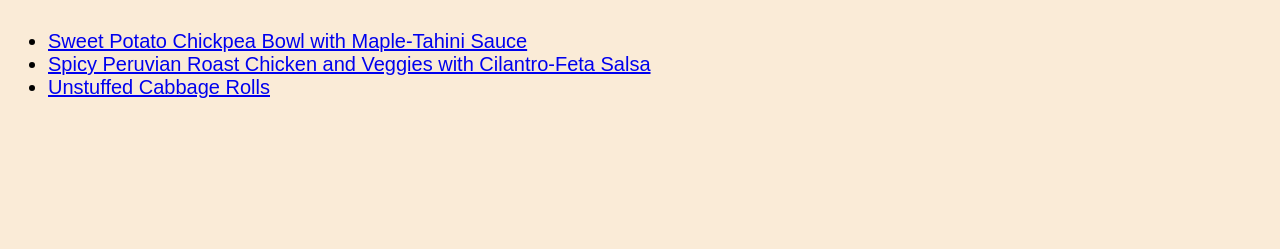
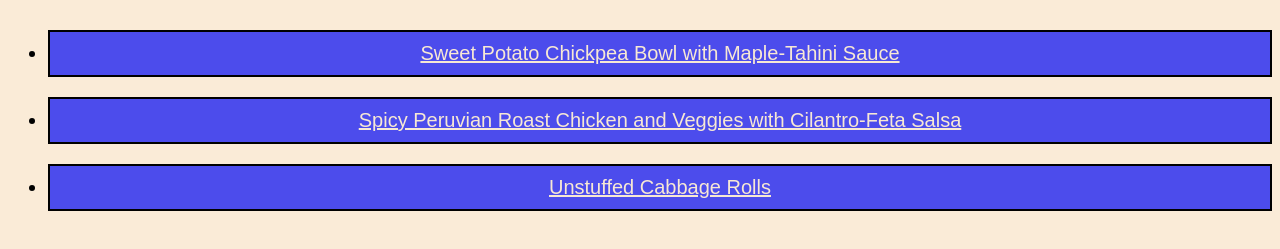
Before and after one commit to scorley627/odin-recipes, a plain HTML site: page index.html in a window 1280 px wide. Shown: the part 105-354 px from the top of the page. Drawn offline with Linux system fonts and the light colour scheme.

Commit message:
Add margin, padding, and border to home page style

```diff
--- a/styles.css
+++ b/styles.css
@@ -27,6 +27,11 @@ h1.recipe_title {
 
 li.recipe {
   font-size: 20px;
+  background-color: rgb(76, 76, 236);
+  text-align: center;
+  margin-bottom: 20px;
+  padding: 10px;
+  border: 2px solid black
 }
 
 a.home {
@@ -34,3 +39,7 @@ a.home {
   text-align: center;
   display: block;
 }
+
+li.recipe a {
+  color: rgb(247, 232, 212);
+}
```
